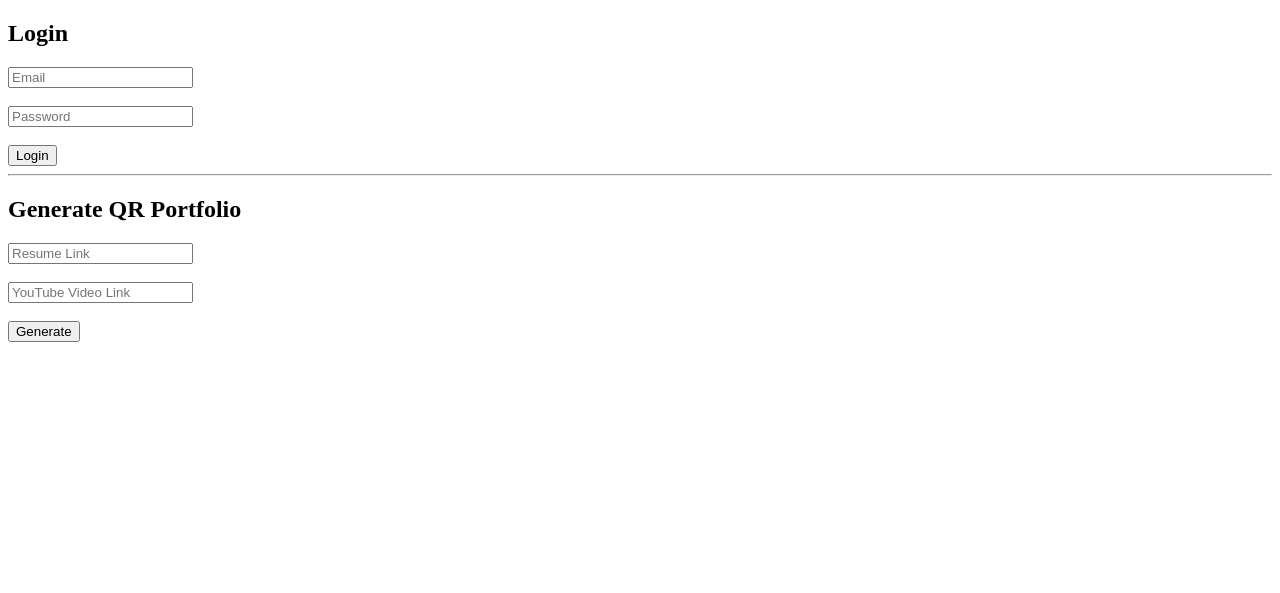
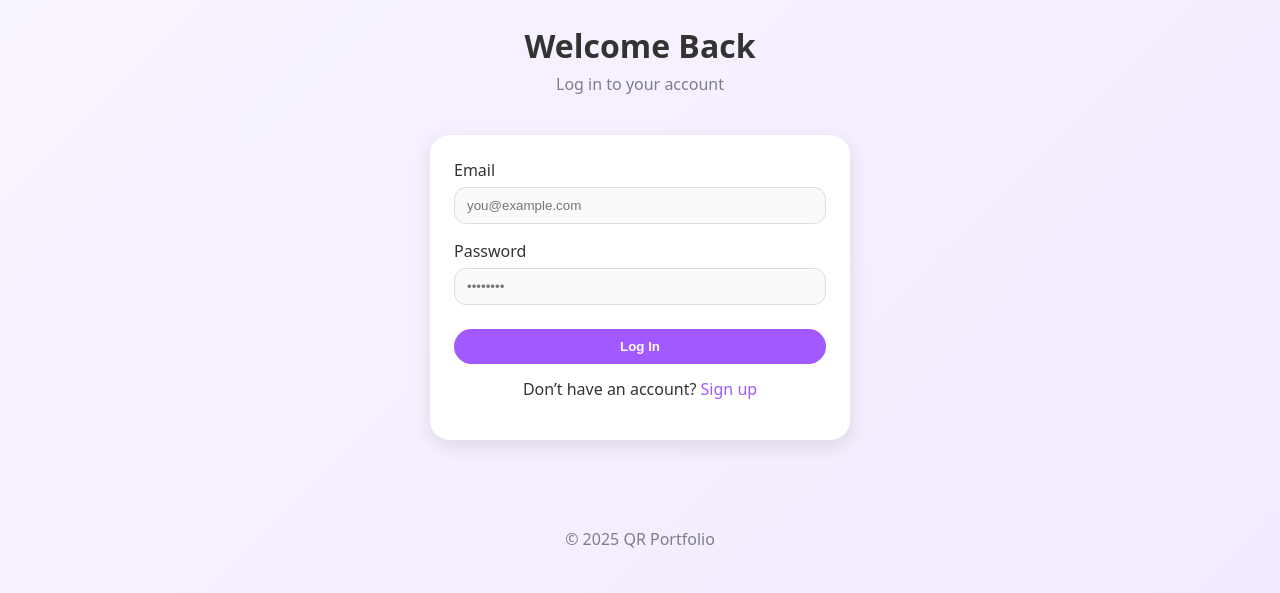
Before and after one commit to Paras-Gupta8/qr-portfolio, a website: page public/index.html in a window 1280 px wide. Drawn offline with Linux system fonts and the light colour scheme.

Commit message:
Fix UI styling

```diff
--- a/public/index.html
+++ b/public/index.html
@@ -1,55 +1,68 @@
 <!DOCTYPE html>
-<html>
+<html lang="en">
 <head>
+  <meta charset="UTF-8" />
+  <meta name="viewport" content="width=device-width, initial-scale=1.0" />
   <title>Login</title>
+  <link rel="stylesheet" href="/style.css" />
 </head>
 <body>
-  <h2>Login</h2>
 
-  <input id="email" placeholder="Email"><br><br>
-  <input id="password" type="password" placeholder="Password"><br><br>
-  <button onclick="login()">Login</button>
+<header class="site-header">
+  <h1>Welcome Back</h1>
+  <p class="subtitle">Log in to your account</p>
+</header>
 
-  <hr>
+<main class="container">
+  <div class="card" style="max-width: 420px; margin: auto;">
+    <form id="loginForm">
 
-  <h2>Generate QR Portfolio</h2>
-  <input id="resume" placeholder="Resume Link"><br><br>
-  <input id="video" placeholder="YouTube Video Link"><br><br>
-  <button onclick="generate()">Generate</button>
+      <div class="field">
+        <label>Email</label>
+        <input type="email" id="loginEmail" placeholder="you@example.com" required />
+      </div>
 
-  <div id="output"></div>
+      <div class="field" style="margin-top:16px;">
+        <label>Password</label>
+        <input type="password" id="loginPassword" placeholder="••••••••" required />
+      </div>
+
+      <div class="actions" style="margin-top:24px;">
+        <button class="btn" style="width:100%">Log In</button>
+      </div>
+
+      <p style="text-align:center; margin-top:14px;">
+        Don’t have an account?
+        <a href="signup.html" class="link">Sign up</a>
+      </p>
+
+    </form>
+  </div>
+</main>
+
+<footer class="site-footer">
+  <p>&copy; 2025 QR Portfolio</p>
+</footer>
 
 <script>
-    async function login() {
-      const email = document.getElementById("email").value;
-      const password = document.getElementById("password").value;
+document.getElementById("loginForm").addEventListener("submit", async e => {
+  e.preventDefault();
 
   const res = await fetch("/login", {
     method: "POST",
     headers: { "Content-Type": "application/json" },
-        body: JSON.stringify({ email, password })
+    body: JSON.stringify({
+      email: loginEmail.value,
+      password: loginPassword.value
+    })
   });
 
   const data = await res.json();
   alert(data.message || data.error);
-    }
 
-    async function generate() {
-      const resume = document.getElementById("resume").value;
-      const video = document.getElementById("video").value;
+  if (res.ok) location.href = "qr.html";
+});
+</script>
 
-      const res = await fetch("/generate", {
-        method: "POST",
-        headers: { "Content-Type": "application/json" },
-        body: JSON.stringify({ resume, video })
-      });
-
-      const data = await res.json();
-      document.getElementById("output").innerHTML = `
-        <p><a href="${data.link}" target="_blank">Open Portfolio</a></p>
-        <img src="${data.qrCode}" width="200">
-      `;
-    }
-  </script>
 </body>
 </html>
```
Lines whose indentation alone changed are shown as unchanged.
